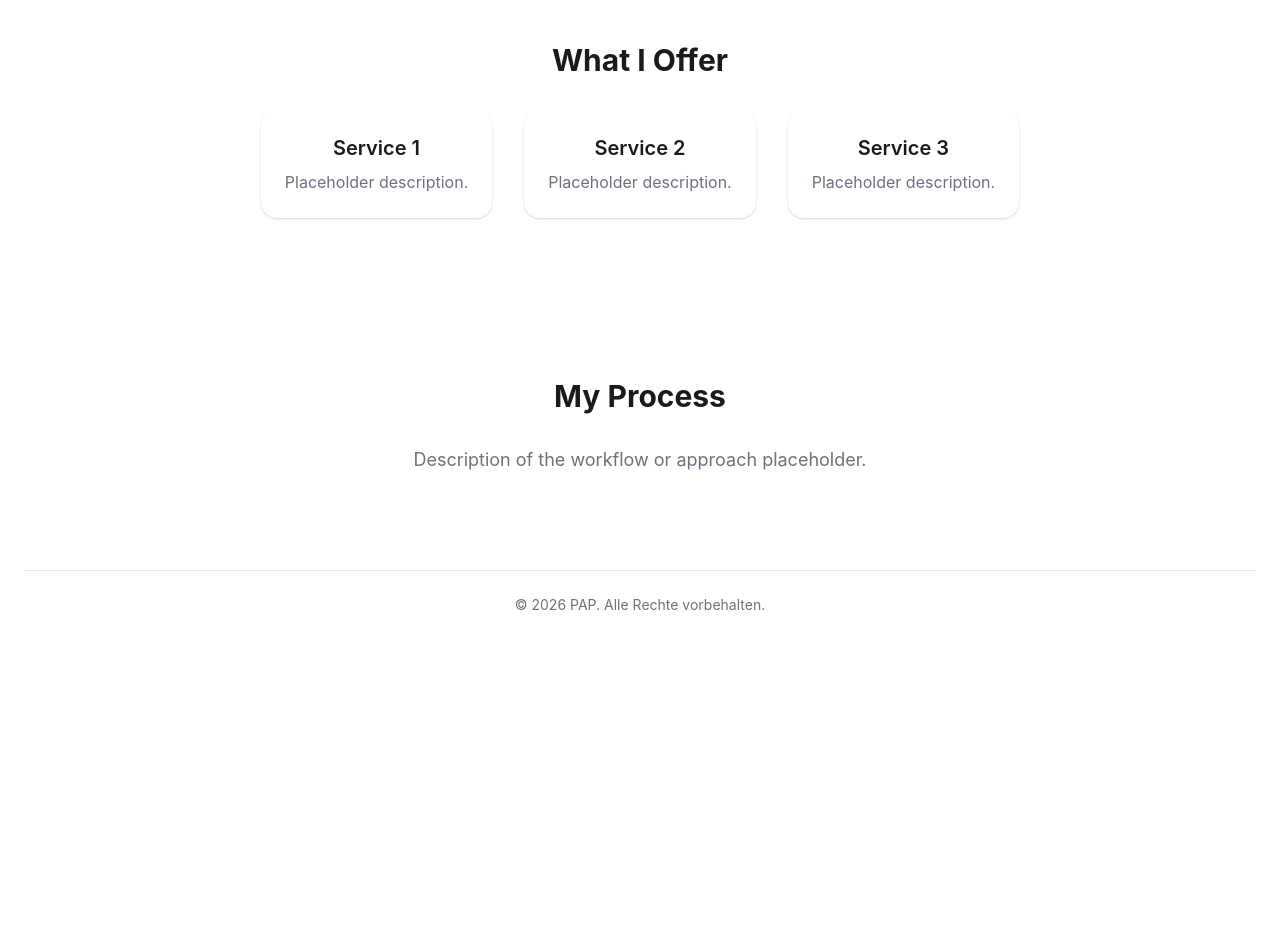
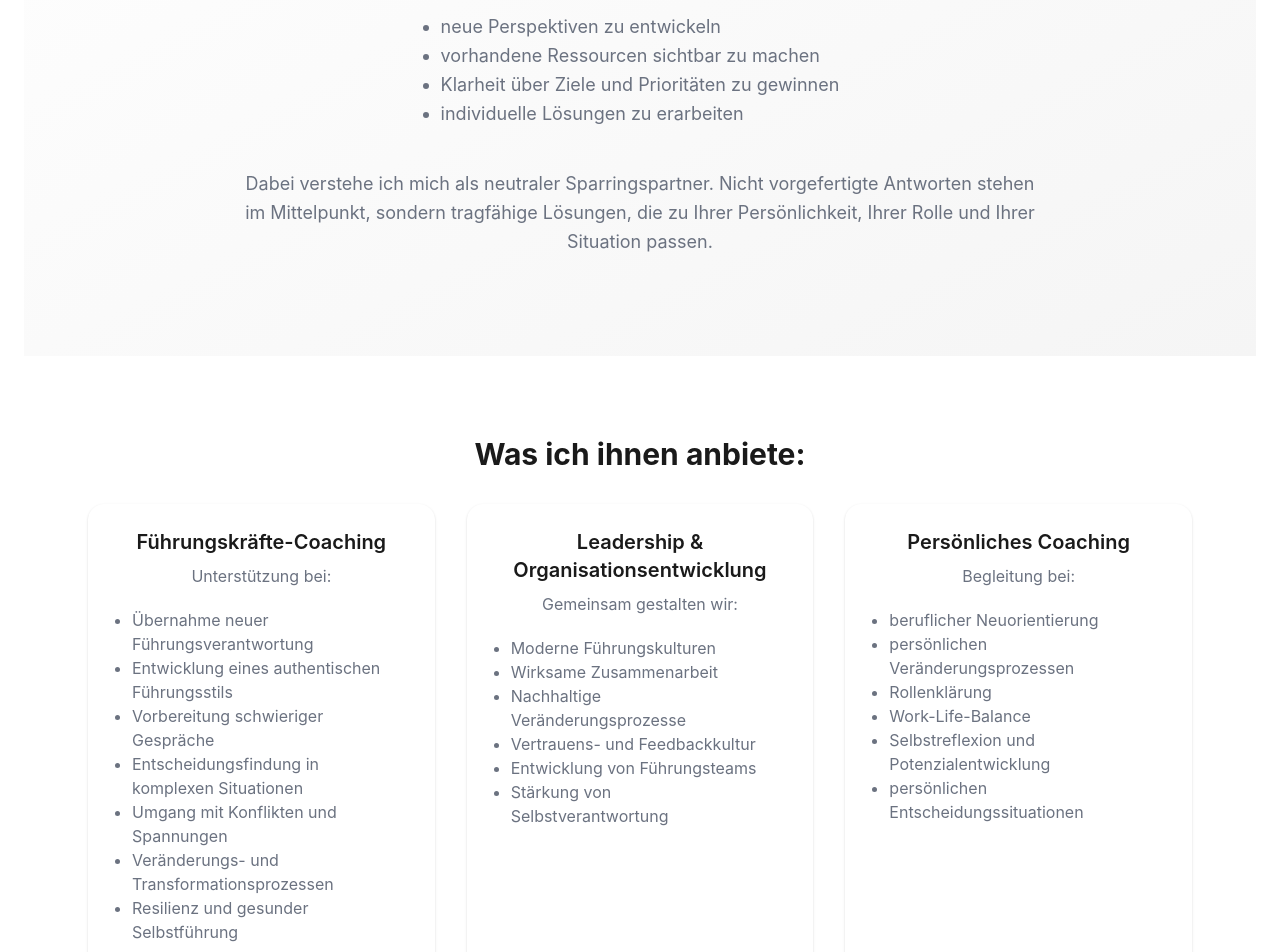
Before and after one commit to CoGomu/personalWebPage_CP, a Vue app: page /services in a window 1280 px wide. Shown: the part 360-1312 px from the top of the page. Before the commit the page ends 999 px from the top, so only its background shows below. Built offline with nearby package versions, Linux system fonts and the light colour scheme.

Commit message:
added content for first sections in the service view

```diff
--- a/src/views/ServicesView.vue
+++ b/src/views/ServicesView.vue
@@ -3,9 +3,28 @@
     <!-- 1. Headline Section -->
     <section class="flex items-center justify-center bg-gradient-light dark:bg-gradient-dark">
       <div class="max-w-4xl mx-auto px-6 py-20 text-center">
-        <h1 class="text-4xl md:text-5xl font-bold text-primary dark:text-primary-dark mb-4">Services</h1>
+        <h1 class="text-4xl md:text-5xl font-bold text-primary dark:text-primary-dark mb-4">
+          Mein Angebot <br>
+          <h2 class="text-4xl md:text-4xl p-5">
+            Klar. Wertschätzend. Lösungsorientiert. <br>
+          </h2>
+
+        </h1>
         <p class="text-lg text-secondary dark:text-secondary leading-relaxed">
-          Overview of the services offered.
+          Mein Coaching basiert auf einem systemisch-konstruktivistischen Ansatz. <br>
+          Ich begleite Menschen dabei,
+          <ul class="p-5 list-disc mx-auto max-w-fit text-left">
+            <li>neue Perspektiven zu entwickeln</li>
+            <li>vorhandene Ressourcen sichtbar zu machen</li>
+            <li>Klarheit über Ziele und Prioritäten zu gewinnen</li>
+            <li>individuelle Lösungen zu erarbeiten</li>
+          </ul>
+          <p class="p-5">
+            Dabei verstehe ich mich als neutraler Sparringspartner.
+            Nicht vorgefertigte Antworten stehen im Mittelpunkt,
+            sondern tragfähige Lösungen,
+            die zu Ihrer Persönlichkeit, Ihrer Rolle und Ihrer Situation passen.
+          </p>
         </p>
       </div>
     </section>
@@ -13,19 +32,50 @@
     <!-- 2. Services List Section -->
     <section class="flex items-center justify-center bg-surface dark:bg-surface-dark">
       <div class="max-w-6xl mx-auto px-6 py-20 text-center">
-        <h2 class="text-3xl font-bold text-primary dark:text-primary-dark mb-8">What I Offer</h2>
+        <h2 class="text-3xl font-bold text-primary dark:text-primary-dark mb-8">Was ich ihnen anbiete:</h2>
         <div class="grid md:grid-cols-3 gap-8">
           <div class="bg-bg dark:bg-bg-dark p-6 rounded-xl shadow-card dark:shadow-card-dark hover:shadow-card-hover dark:hover:shadow-card-dark transition-shadow duration-200">
-            <h3 class="text-xl font-semibold text-primary dark:text-primary-dark mb-2">Service 1</h3>
-            <p class="text-secondary dark:text-secondary">Placeholder description.</p>
+            <h3 class="text-xl font-semibold text-primary dark:text-primary-dark mb-2">Führungskräfte-Coaching</h3>
+            <p class="text-secondary dark:text-secondary">
+              Unterstützung bei:
+              <ul class="p-5 list-disc mx-auto max-w-fit text-left">
+                <li>Übernahme neuer Führungsverantwortung</li>
+                <li>Entwicklung eines authentischen Führungsstils</li>
+                <li>Vorbereitung schwieriger Gespräche</li>
+                <li>Entscheidungsfindung in komplexen Situationen</li>
+                <li>Umgang mit Konflikten und Spannungen</li>
+                <li>Veränderungs- und Transformationsprozessen</li>
+                <li>Resilienz und gesunder Selbstführung</li>
+              </ul>
+            </p>
           </div>
           <div class="bg-bg dark:bg-bg-dark p-6 rounded-xl shadow-card dark:shadow-card-dark hover:shadow-card-hover dark:hover:shadow-card-dark transition-shadow duration-200">
-            <h3 class="text-xl font-semibold text-primary dark:text-primary-dark mb-2">Service 2</h3>
-            <p class="text-secondary dark:text-secondary">Placeholder description.</p>
+            <h3 class="text-xl font-semibold text-primary dark:text-primary-dark mb-2">Leadership & Organisationsentwicklung</h3>
+            <p class="text-secondary dark:text-secondary">
+              Gemeinsam gestalten wir:
+              <ul class="p-5 list-disc mx-auto max-w-fit text-left">
+                <li>Moderne Führungskulturen</li>
+                <li>Wirksame Zusammenarbeit</li>
+                <li>Nachhaltige Veränderungsprozesse</li>
+                <li>Vertrauens- und Feedbackkultur</li>
+                <li>Entwicklung von Führungsteams</li>
+                <li>Stärkung von Selbstverantwortung</li>
+              </ul>
+            </p>
           </div>
           <div class="bg-bg dark:bg-bg-dark p-6 rounded-xl shadow-card dark:shadow-card-dark hover:shadow-card-hover dark:hover:shadow-card-dark transition-shadow duration-200">
-            <h3 class="text-xl font-semibold text-primary dark:text-primary-dark mb-2">Service 3</h3>
-            <p class="text-secondary dark:text-secondary">Placeholder description.</p>
+            <h3 class="text-xl font-semibold text-primary dark:text-primary-dark mb-2">Persönliches Coaching</h3>
+            <p class="text-secondary dark:text-secondary">
+              Begleitung bei:
+              <ul class="p-5 list-disc mx-auto max-w-fit text-left">
+                <li>beruflicher Neuorientierung</li>
+                <li>persönlichen Veränderungsprozessen</li>
+                <li>Rollenklärung</li>
+                <li>Work-Life-Balance</li>
+                <li>Selbstreflexion und Potenzialentwicklung</li>
+                <li>persönlichen Entscheidungssituationen</li>
+              </ul>
+            </p>
           </div>
         </div>
       </div>
@@ -34,9 +84,15 @@
     <!-- 3. Process Section -->
     <section class="flex items-center justify-center bg-bg dark:bg-bg-dark">
       <div class="max-w-4xl mx-auto px-6 py-20 text-center">
-        <h2 class="text-3xl font-bold text-primary dark:text-primary-dark mb-8">My Process</h2>
+        <h2 class="text-3xl font-bold text-primary dark:text-primary-dark mb-8">Grober Ablauf des Coachings</h2>
         <p class="text-lg text-secondary dark:text-secondary mb-4">
-          Description of the workflow or approach placeholder.
+          <ul class="p-5 list-decimal mx-auto max-w-fit text-left">
+            <li>Standortbestimmung</li>
+            <li>Zielklärung</li>
+            <li>Reflexion & Entwicklung</li>
+            <li>Umsetzung</li>
+            <li>Nachhaltige Verankerung</li>
+          </ul>
         </p>
       </div>
     </section>
```
